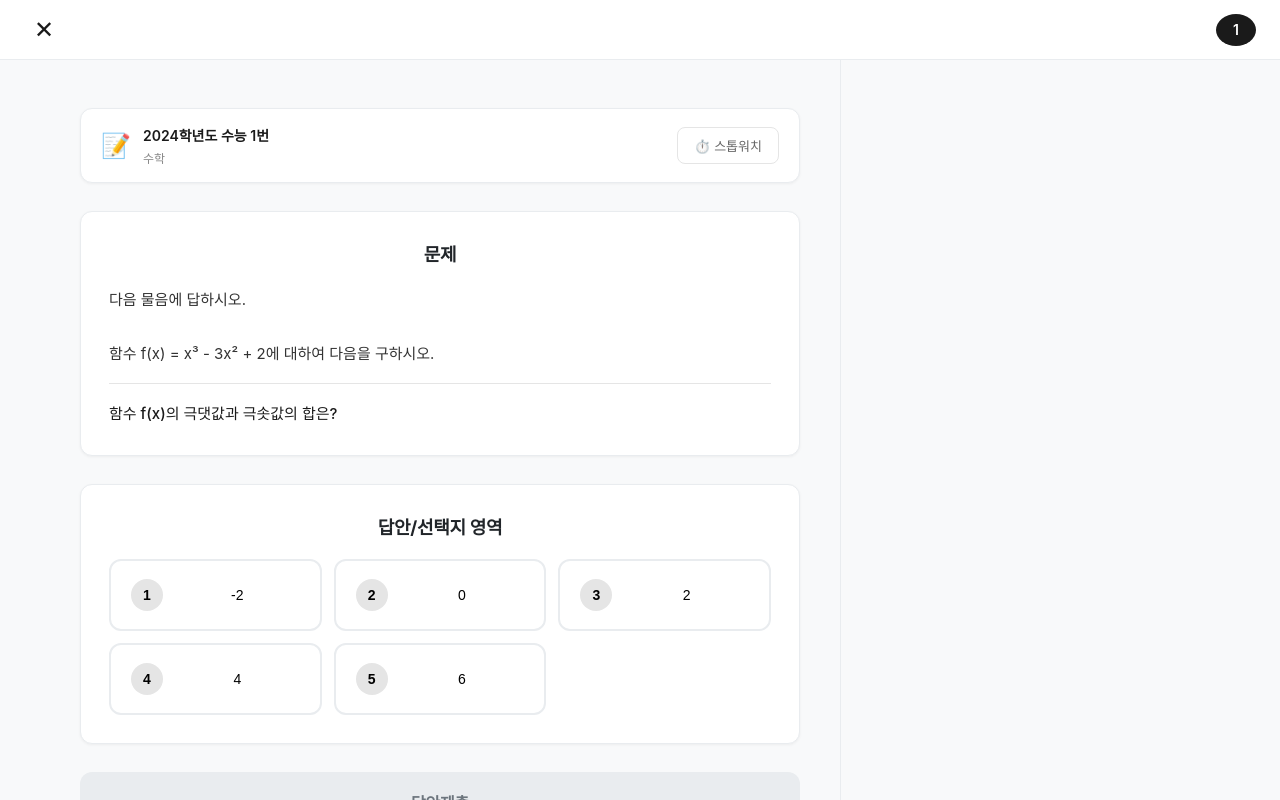
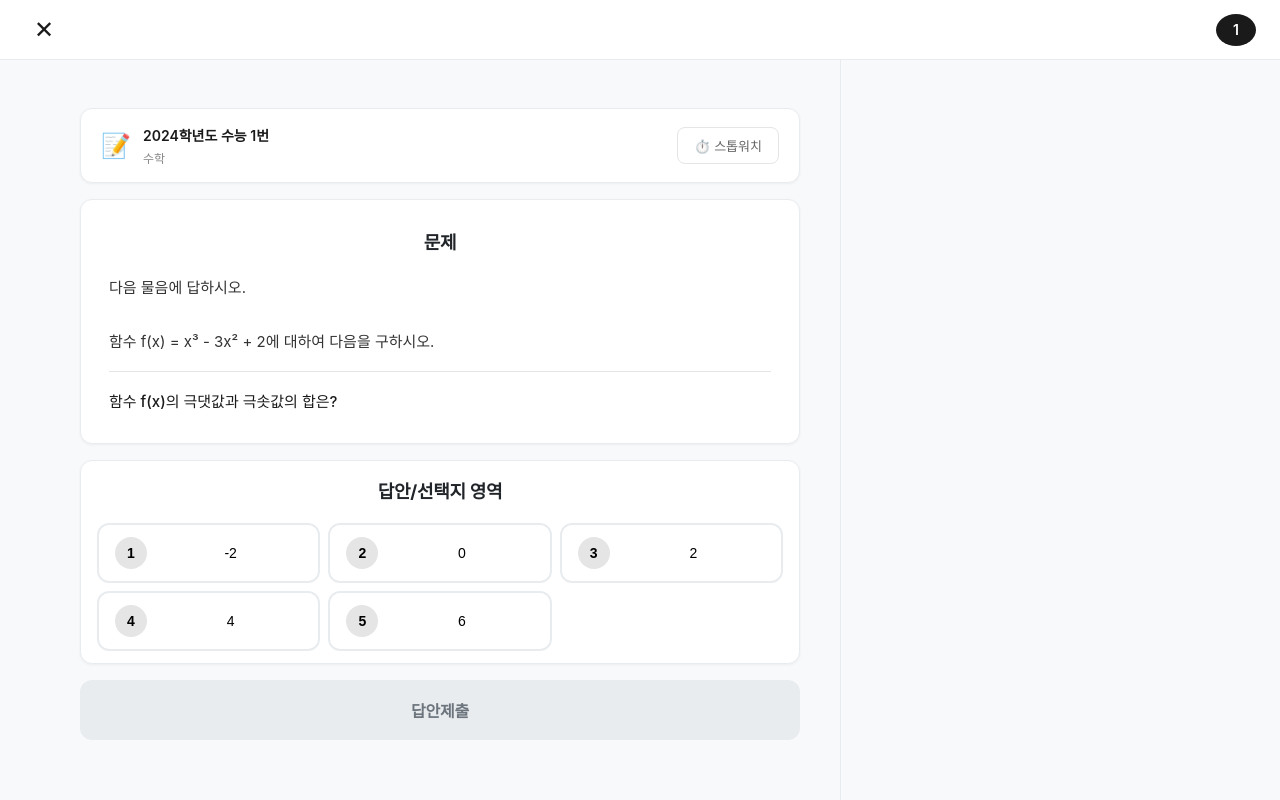
Before and after one commit to ckwwlaktpdyd/opener-a, a React (Vite) app: page /problem-solve in a window 1280 px wide. Built offline with nearby package versions, Linux system fonts and the light colour scheme.

Commit message:
UI: Optimize answer section layout for compact spacing
- Reduce section gap from 28px to 16px
- Reduce choices grid gap from 12px to 8px
- Reduce choice item padding
- Add flex none important to prevent stretching
- Result: Answer section height reduced significantly

```diff
--- a/src/pages/ProblemSolve.css
+++ b/src/pages/ProblemSolve.css
@@ -71,7 +71,7 @@
     padding: 48px 40px;
     display: flex;
     flex-direction: column;
-    gap: 28px;
+    gap: 16px;
     overflow-y: auto;
 }
 
@@ -135,6 +135,11 @@
     transition: box-shadow 0.3s ease;
 }
 
+.answer-section {
+    padding: 16px 16px 12px;
+    flex: none !important;
+}
+
 .problem-section:hover,
 .answer-section:hover {
     box-shadow: 0 4px 12px rgba(0, 0, 0, 0.08);
@@ -189,14 +194,14 @@
 .choices-grid {
     display: grid;
     grid-template-columns: repeat(auto-fit, minmax(200px, 1fr));
-    gap: 12px;
+    gap: 8px;
 }
 
 .choice-item {
     display: flex;
     align-items: center;
     gap: 12px;
-    padding: 18px 20px;
+    padding: 12px 16px;
     background: #ffffff;
     border: 2px solid #E9ECEF;
     border-radius: 12px;
```
Also changed, not shown: 1 other file (tests, documents, lock files or other folders).
